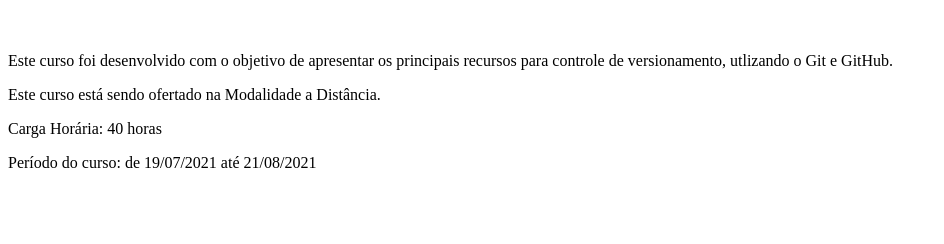
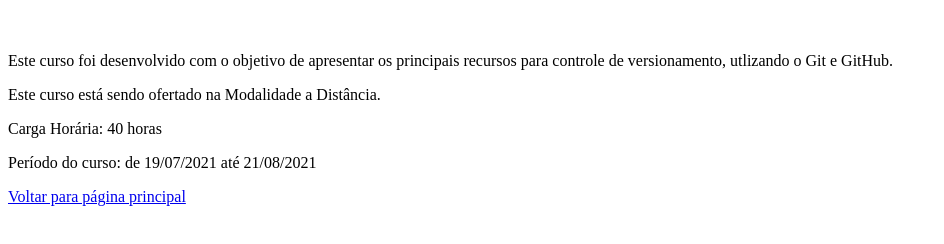
Before and after one commit to tiagosouza-cps/CapacitacaoGit, a plain HTML site: page sobre.html in a window 1280 px wide. Shown: the part 48-292 px from the top of the page, without its empty margins (0-944 px from the left). Drawn offline with Linux system fonts and the light colour scheme.

Commit message:
Incluído o link para voltar na página principal

```diff
--- a/sobre.html
+++ b/sobre.html
@@ -12,5 +12,7 @@
         <p>Carga Horária: 40 horas</p>
 
         <p>Período do curso: de 19/07/2021 até 21/08/2021</p>
+
+        <p> <a href=“./index.html”>Voltar para página principal </a></p>
     </body>
 </html>
```
Also changed, not shown: aula1.html (+1 -0 lines).
